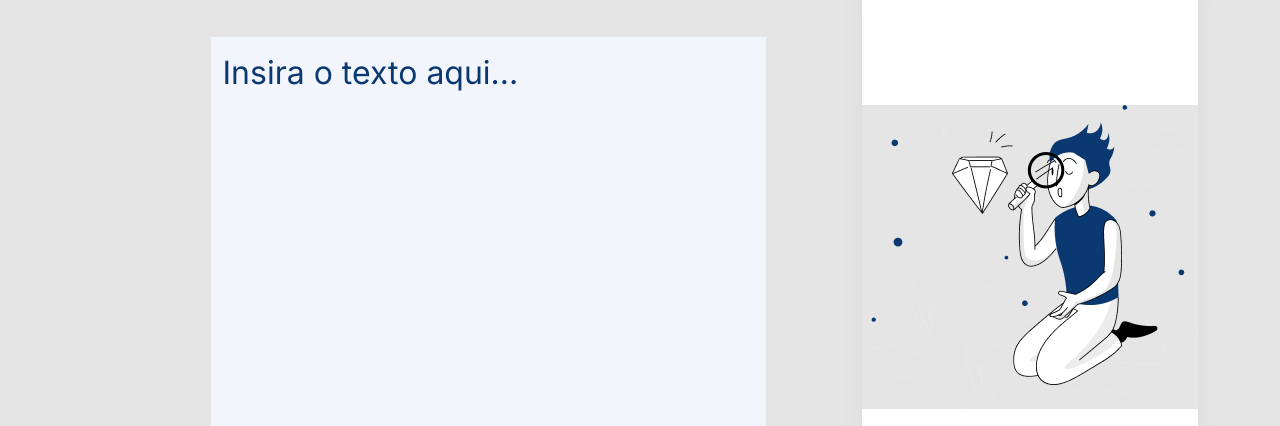
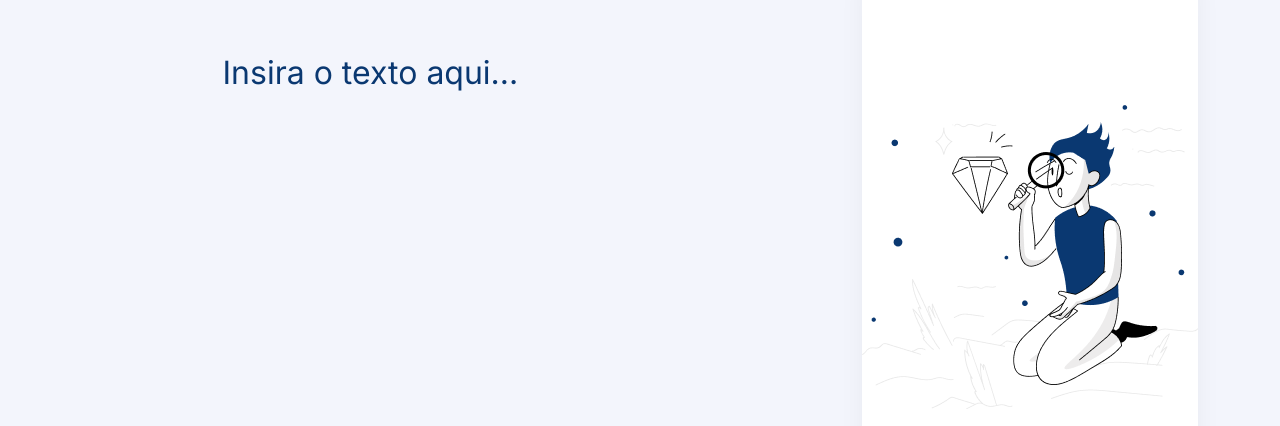
Before and after one commit to dieguesmosken/challanges-alura-oracle-ONE-T6, a plain HTML site: page challange-01/index.html in a window 1280 px wide. Shown: the part 113-539 px from the top of the page. Drawn offline with Linux system fonts and the light colour scheme; files whose address does not match are found by name.

Commit message:
Removido estilo global de fundo e fonte, adicionado importação de fonte externa

```diff
--- a/challange-01/style.css
+++ b/challange-01/style.css
@@ -1,8 +1,3 @@
-* {
-    background: #e5e5e5;
-    font-family: "Inter", sans-serif;
-
-}
 @import url('https://fonts.googleapis.com/css?family=Poppins:200i,400&display=swap');
 
 html{
```
